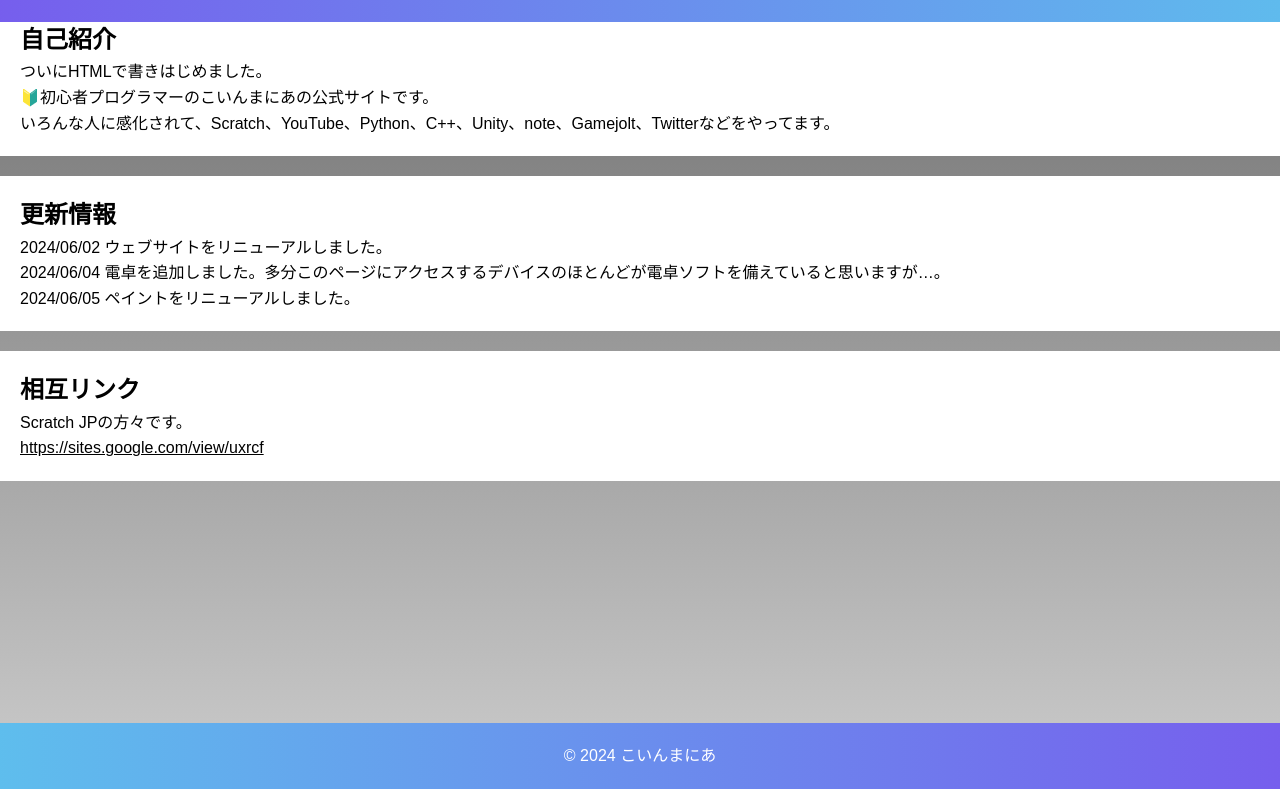
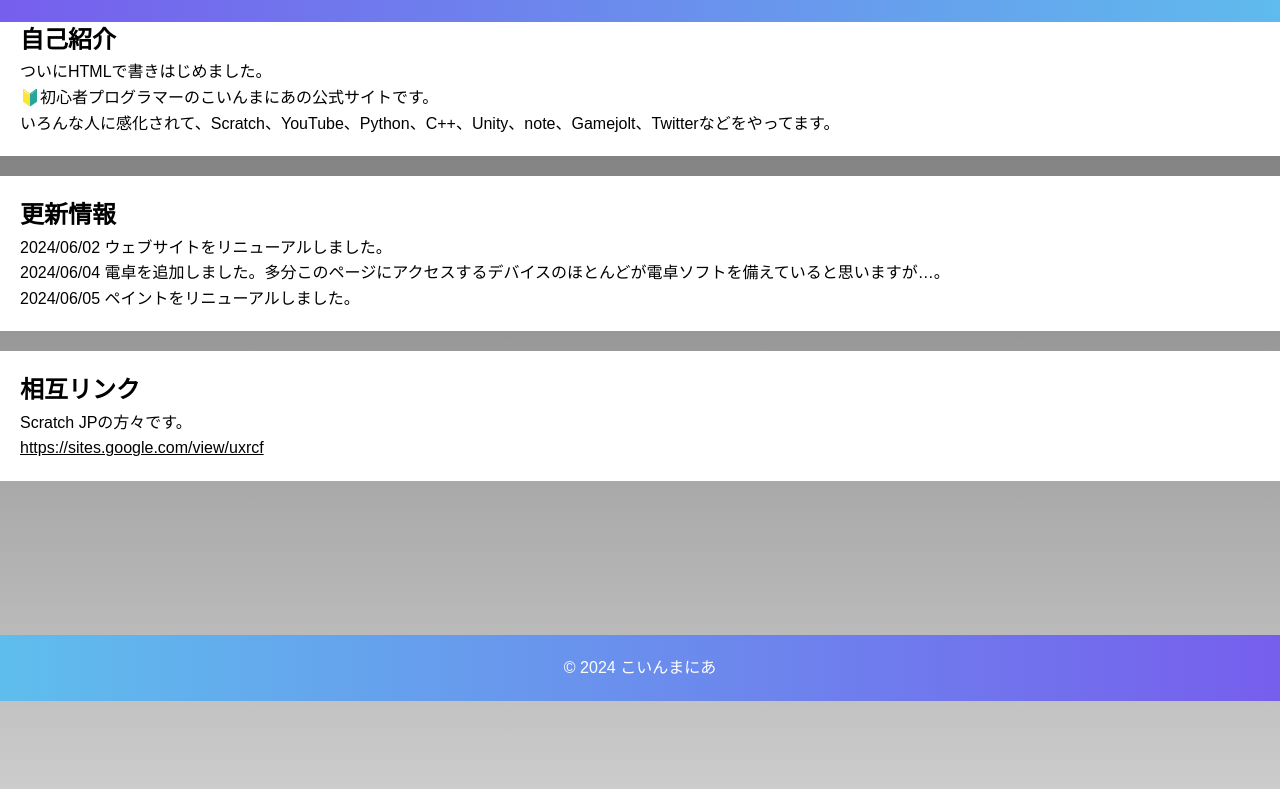
Before and after one commit to Oldcoinmania/oldcoinmania.github.io, a plain HTML site: page index.html in a window 1280 px wide. Shown: the part 99-888 px from the top of the page. Drawn offline with Linux system fonts and the light colour scheme; a web font is replaced by a local one.

Commit message:
bug fix
Fixed a bug that caused the footer to float.

```diff
--- a/styles.css
+++ b/styles.css
@@ -101,8 +101,7 @@ footer{
     color: #fff;
     text-align: center;
     padding: 20px 0;
-
-    position: absolute;/*←絶対位置*/
+    position:fixed;/*←絶対位置*/
     bottom: 0; /*下に固定*/
 }
 
```
Also changed, not shown: paint.html (+3 -0 lines).
